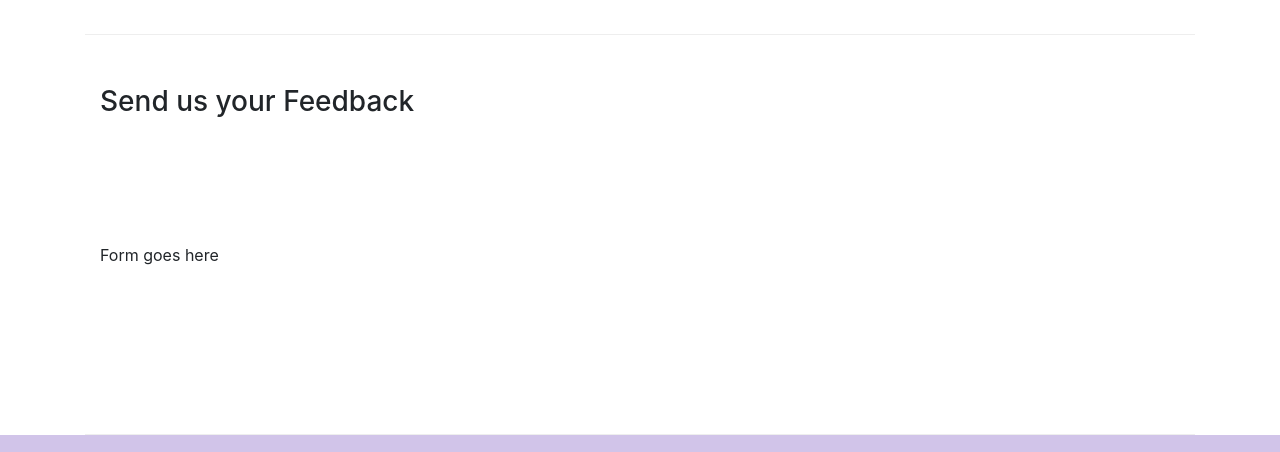
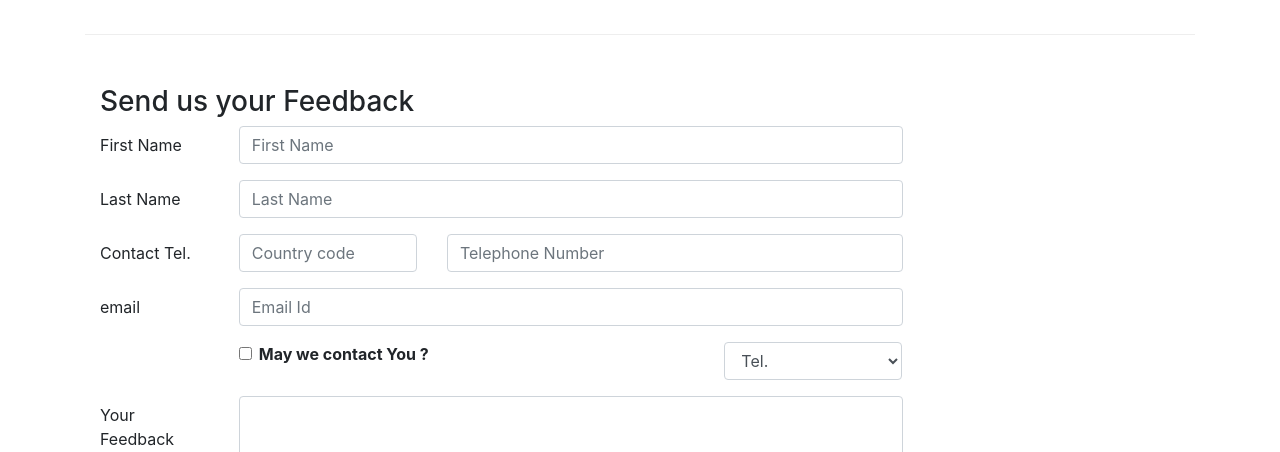
Before and after one commit to Shivam327/Con-Fusion, a website: page contactus.html in a window 1280 px wide. Shown: the part 830-1282 px from the top of the page. Drawn offline with nearby package versions, Linux system fonts and the light colour scheme.

Commit message:
Forms Added

```diff
--- a/contactus.html
+++ b/contactus.html
@@ -28,7 +28,7 @@
                     <li class="nav-item "><a class="nav-link" href="./index.html"><span class="fa fa-home fa-lg"></span> Home</a></li>
                     <li class="nav-item active"><a class="nav-link" href="./aboutus.html"><span class="fa fa-info fa-lg"></span> About</a></li>
                     <li class="nav-item"><a class="nav-link" href="#"><span class="fa fa-list fa-lg"></span> Menu</a></li>
-                    <li class="nav-item"><a class="nav-link" href="contactus.html"><span class="fa fa-address-card fa-lg"></span> Contact</a></li>
+                    <li class="nav-item"><a class="nav-link" href="./contactus.html"><span class="fa fa-address-card fa-lg"></span> Contact</a></li>
                 </ul>
             </div>
 
@@ -93,7 +93,64 @@
               <h3>Send us your Feedback</h3>
            </div>
             <div class="col-12 col-md-9">
-                Form goes here
+                <form>
+                    <div class="form-group row">
+                        <label for="firstname" class="col-md-2 col-form-label">First Name</label>
+                        <div class="col-md-10">
+                            <input type="text" class="form-control" id="Firstname" name="firstname" placeholder="First Name">
+                        </div>
+                    </div>
+                    <div class="form-group row">
+                        <label for="lastname" class="col-md-2 col-form-label">Last Name</label>
+                        <div class="col-md-10">
+                            <input type="text" class="form-control" id="lastname" name="lastname" placeholder="Last Name">
+                        </div>
+                    </div>
+                    <div class="form-group row">
+                        <label for="telnum" class="col-12 col-md-2 col-form-label">Contact Tel.</label>
+                        <div class="col-5 col-md-3">
+                            <input type="tel" class="form-control" id="countrycode" name="countrycode" placeholder="Country code">
+                        </div>
+                        <div class="col-7 col-md-7">
+                            <input type="tel" class="form-control" id="telnum" name="telnum" placeholder="Telephone Number">
+                        </div>
+                    </div>
+                    <div class="form-group row">
+                        <label for="EmailId" class="col-md-2 col-form-label">email</label>
+                        <div class="col-md-10">
+                            <input type="email" class="form-control" id="emailid" name="emailid" placeholder="Email Id">
+                        </div>
+                    </div>
+                    <div class="form-group row">
+                        <div class="col-md-6 offset-md-2">
+                            <div class="form-check">
+                                <input type="checkbox" class="form-check-input" name="approve" id="approve" value="">
+                                <label class="form-check-label" for="approve" >
+                                    <strong>May we contact You ?</strong>
+                                </label>
+                            </div>
+                        </div>
+                        <div class="col-md-3 offset-md-1">
+                            <select class="form-control">
+                                <option>Tel.</option>
+                                <option>Email</option>
+                            </select>
+                        </div>
+                    </div>
+                    <div class="form-group row">
+                        <label for="feedback" class="col-md-2 col-form-label">Your Feedback</label>
+                        <div class="col-md-10">
+                            <textarea  class="form-control" id="feedback" name="feedback" rows="12"></textarea>
+                        </div>
+                    </div>
+                    <div class="form-group row">
+                        <div class="offset-md-2 col-md-10">
+                            <button type="submit" class="btn btn-primary">
+                                Send Feedback
+                            </button>
+                        </div>
+                    </div>
+                </form>
             </div>
              <div class="col-12 col-md">
             </div>
@@ -107,8 +164,8 @@
                 <div class="col-4 offset-1 col-sm-2">
                     <h5>Links</h5>
                     <ul class="list-unstyled">
-                        <li><a href="#">Home</a></li>
-                        <li><a href="#">About</a></li>
+                        <li><a href="./index.html">Home</a></li>
+                        <li><a href="./aboutus.html">About</a></li>
                         <li><a href="#">Menu</a></li>
                         <li><a href="#">Contact</a></li>
                     </ul>
```
